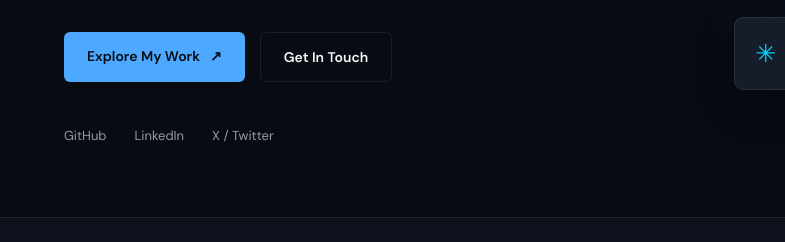
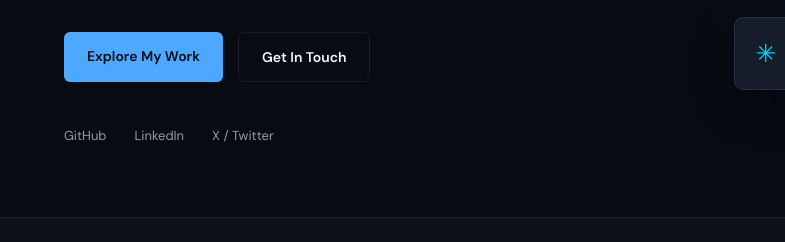
Before and after one commit to Barth019/my-portfolio, a plain HTML site: page index.html in a window 1280 px wide. Shown: the part 523-765 px from the top of the page, 0-785 px from the left. Drawn offline with Linux system fonts and the light colour scheme.

Commit message:
made a Ui improvement

```diff
--- a/index.html
+++ b/index.html
@@ -80,7 +80,7 @@
 
                 <div class="hero-buttons">
                     <a href="#projects" class="primary-button">
-                        Explore My Work<span>↗</span>
+                        Explore My Work
                     </a>
 
                     <a href="#contact" class="secondary-button">
```
